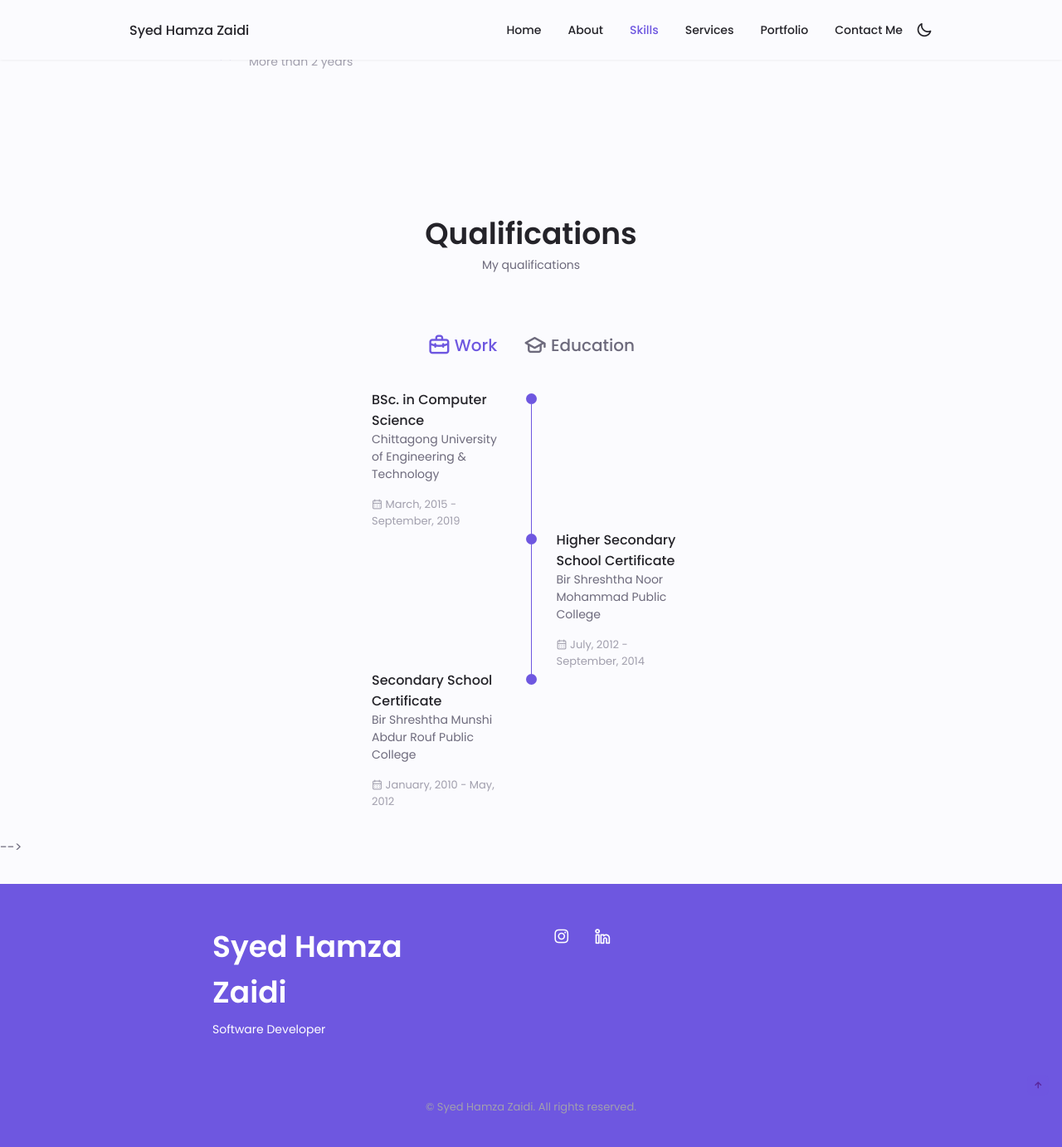
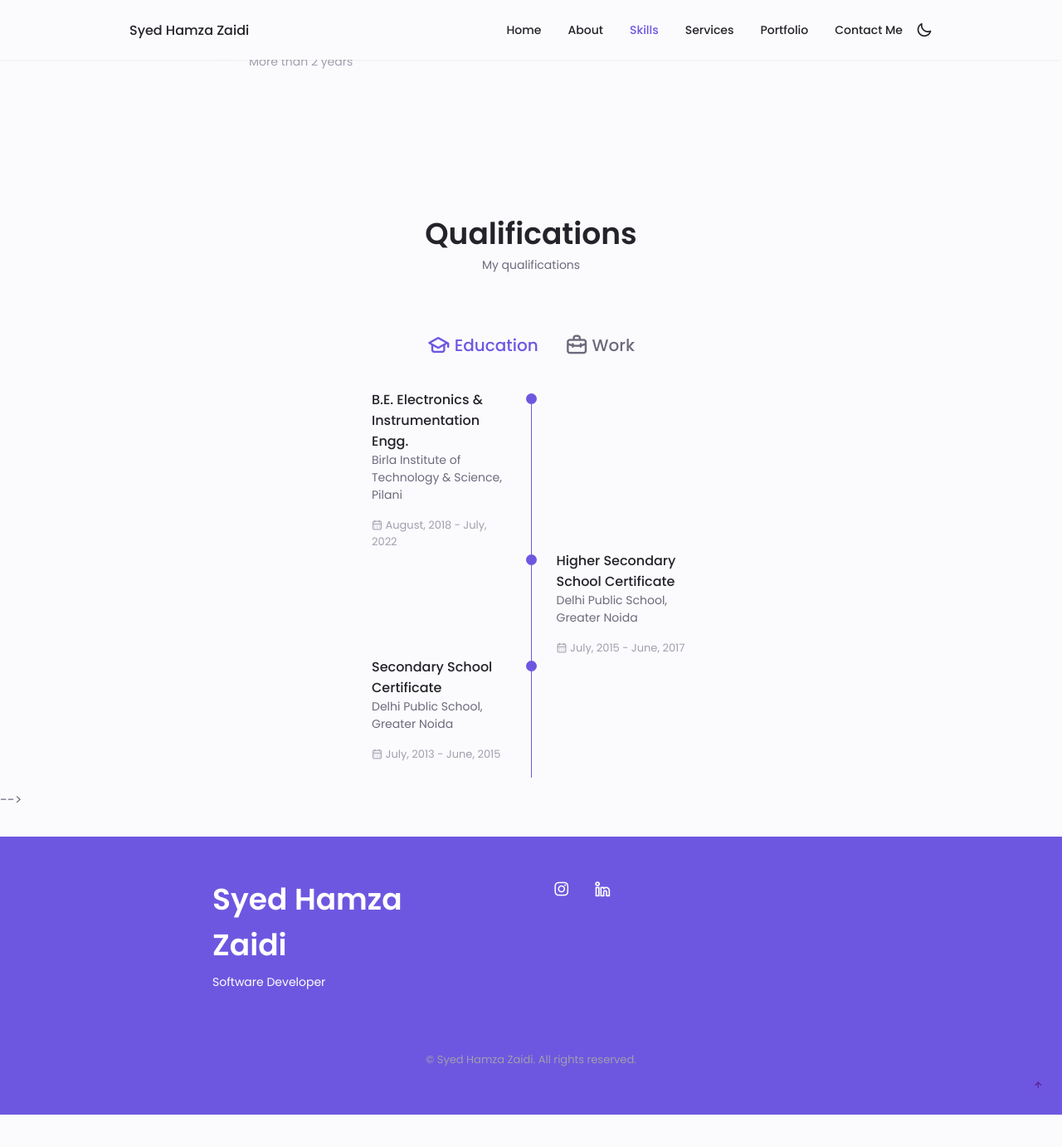
Before and after one commit to syedhamzazaidi/syedhamzazaidi.github.io, a Jekyll site: the page built from index.md, in a window 1280 px wide and 1400 px high, scrolled down 1766 px. Shown: the top 1382 px of the window at 83% size. Built offline with Jekyll 4.4.1, drawn with Linux system fonts in a browser that asks for light colours; after the commit the page ends 3109 px from its top, so only the background shows below that.

Commit message:
fix qualifications.html

```diff
--- a/_includes/home/qualifications.html
+++ b/_includes/home/qualifications.html
@@ -6,7 +6,7 @@
     <div class="qualification__container container">
         <div class="qualification__tabs">
             {% for tab in page.qualifications.tabs %}
-            <div class="qualification__button button--flex {% if forloop.first == true %}qualification__active{% endif %}" data-target="#{{ tab.title }}">
+            <div class="qualification__button button--flex {% if forloop.first == true %}qualification__active{% endif %}" data-target="#{{ tab.title | downcase }}">
                 <i class="uil uil-briefcase-alt qualification__icon {{ tab.icon | default: uil-briefcase-alt }}"></i>
                 {{ tab.title }}
             </div>
@@ -15,16 +15,18 @@
         </div>
 
         <div class="qualification__sections">
-            <!--===============================QUALIFICATION CONTENT 1 ===========================-->
-            <div class="qualification__content qualification__active" data-content id="education">
-                <!--===============================QUALIFICATION 1 ===========================-->
+            {% for tab in page.qualifications.tabs %}
+            <div class="qualification__content {% if forloop.first == true %}qualification__active{% endif %}" data-content id="{{ tab.title | downcase }}">
+                {% for point in tab.points %}
+                {% assign odd = forloop.index | modulo:2 %}
+                    {% if odd == 1 %}
                         <div class="qualification__data">
                             <div>
-                        <h3 class="qualification__title">BSc. in Computer Science</h3>
-                        <span class="qualification__subtitle">Chittagong University of Engineering & Technology</span>
+                                <h3 class="qualification__title">{{ point.title }}</h3>
+                                <span class="qualification__subtitle">{{ point.subtext }}</span>
                                 <div class="qualification__calendar">
                                     <i class="uil uil-calendar-alt"></i>
-                            March, 2015 - September, 2019
+                                    {{ point.dates }}
                                 </div>
                             </div>
 
@@ -34,7 +36,7 @@
                             </div>
                         </div>
 
-                <!--===============================QUALIFICATION 2 ===========================-->
+                        {% else %}
                         <div class="qualification__data">
                             <div></div>
                             <div>
@@ -43,99 +45,20 @@
                             </div>
 
                             <div>
-                        <h3 class="qualification__title">Higher Secondary School Certificate</h3>
-                        <span class="qualification__subtitle">Bir Shreshtha Noor Mohammad Public College</span>
+                                <h3 class="qualification__title">{{ point.title }}</h3>
+                                <span class="qualification__subtitle">{{ point.subtext }}</span>
                                 <div class="qualification__calendar">
                                     <i class="uil uil-calendar-alt"></i>
-                            July, 2012 - September, 2014
+                                    {{ point.dates }}
                                 </div>
                             </div>
 
+                        </div>
+                    {% endif %}
+                {% endfor %}
+                </div>
+            {% endfor %}
 
-                </div>
-
-                <!--===============================QUALIFICATION 3 ===========================-->
-                <div class="qualification__data">
-                    <div>
-                        <h3 class="qualification__title">Secondary School Certificate</h3>
-                        <span class="qualification__subtitle">Bir Shreshtha Munshi Abdur Rouf Public College</span>
-                        <div class="qualification__calendar">
-                            <i class="uil uil-calendar-alt"></i>
-                            January, 2010 - May, 2012
-                        </div>
-                    </div>
-
-                    <div>
-                        <span class="qualification__rounder"></span>
-                    </div>
-                </div>
-            </div>
-
-            <!--===============================QUALIFICATION CONTENT 2 ===========================-->
-            <div class="qualification__content" data-content id="work">
-                <!--===============================QUALIFICATION 1 ===========================-->
-                <div class="qualification__data">
-                    <div>
-                        <h3 class="qualification__title">Web Development</h3>
-                        <span class="qualification__subtitle">
-                            <a href="https://ssd-tech.io/" target="_blank">SSD-Tech Limited</a>
-                        </span>
-                        <div class="qualification__calendar">
-                            <i class="uil uil-calendar-alt"></i>
-                            September, 2019 - July, 2021
-                        </div>
-                    </div>
-
-                    <div>
-                        <span class="qualification__rounder"></span>
-                        <span class="qualification__line"></span>
-                    </div>
-                </div>
-
-                <!--===============================QUALIFICATION 2 ===========================-->
-                <div class="qualification__data">
-                    <div></div>
-                    <div>
-                        <span class="qualification__rounder"></span>
-                        <span class="qualification__line"></span>
-                    </div>
-
-                    <div>
-                        <h3 class="qualification__title">
-
-                            <a class="qualification__tech" href="https://bohubrihi.com/course-pages/php-web-development/" target="_blank">PHP</a>
-                            &
-                            <a class="qualification__tech" href="https://bohubrihi.com/course-pages/laravel/" target="_blank">Laravel</a>
-                            Instructor
-                        </h3>
-                        <span class="qualification__subtitle">
-                            <a href="https://bohubrihi.com/" target="_blank">Bohubrihi Online Courses</a>
-                        </span>
-                        <div class="qualification__calendar">
-                            <i class="uil uil-calendar-alt"></i>
-                            October, 2020 - running
-                        </div>
-                    </div>
-                </div>
-
-                <!--===============================QUALIFICATION 3 ===========================-->
-                <div class="qualification__data">
-                    <div>
-                        <h3 class="qualification__title">Software Development</h3>
-                        <span class="qualification__subtitle">
-                            <a href="https://www.reddotdigital.net/" target="_blank">Red.Digital IT</a>
-                            <small>(A subsidiary of Robi Axiata Limited)</small></span>
-                        <div class="qualification__calendar">
-                            <i class="uil uil-calendar-alt"></i>
-                            August, 2021 - Running
-                        </div>
-                    </div>
-
-                    <div>
-                        <span class="qualification__rounder"></span>
-                    </div>
-                </div>
-            </div>
         </div>
     </div>
 </section>
--- a/index.md
+++ b/index.md
@@ -44,10 +44,32 @@ qualifications:
 
     tabs:
     -
+        title: Education
+        icon: uil-graduation-cap
+        points:
+        -
+            title: B.E. Electronics & Instrumentation Engg.
+            subtext: Birla Institute of Technology & Science, Pilani
+            dates: August, 2018 - July, 2022
+        -
+            title: Higher Secondary School Certificate
+            subtext: Delhi Public School, Greater Noida
+            dates: July, 2015 - June, 2017
+        -
+            title: Secondary School Certificate
+            subtext: Delhi Public School, Greater Noida
+            dates: July, 2013 - June, 2015
+    -
         title: Work
         icon: uil-briefcase-alt
-    -
-        title: Education
-        icon: uil-graduation-cap
+        points:
+        -
+            title: Salesforce
+            subtext: SWE Contractor
+            dates: October, 2021 - Present
+        -
+            title: Salesforce
+            subtext: SWE Summer Intern
+            dates: June, 2021 - July, 2021
 
 ---
```
Also changed, not shown: 1 other file. Lines whose indentation alone changed are shown as unchanged.
